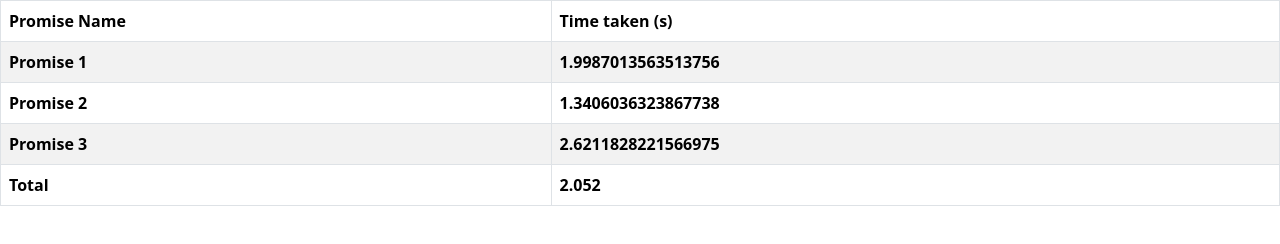
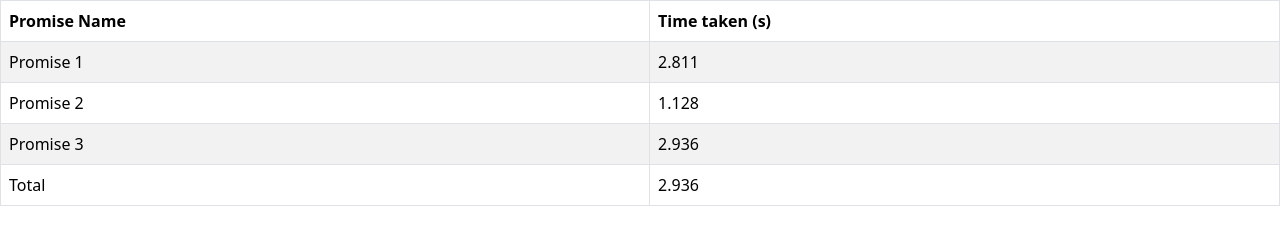
Before and after one commit to acciojob/wait-for-multiple-promises-9087000, a website: page main.html in a window 1280 px wide. Drawn offline with nearby package versions, Linux system fonts and the light colour scheme.

Commit message:
created a submission

```diff
--- a/main.html
+++ b/main.html
@@ -20,27 +20,14 @@
           <th>Time taken (s)</th>
         </tr>
       </thead>
-<tbody id="output">
-    <tr id="loading">
-        <td>Loading...</td>
-        <td>Loading...</td>
-    </tr>
-    <tr id="loading">
-        <td>Loading...</td>
-        <td>Loading...</td>
-    </tr>
-    <tr id="loading">
-        <td>Loading...</td>
-        <td>Loading...</td>
-    </tr>
-    <tr id="loading">
-        <td>Loading...</td>
-        <td>Loading...</td>
-    </tr>
-</tbody>
+      <tbody id="output">
+		   <tr id="loading">
+                <td colspan="2">Loading...</td>
+            </tr>
+	  </tbody>
     </table>
 
-     <script type="text/javascript" src="./script.js"></script>
+    <script type="text/javascript" src="./script.js"></script>
     <script
       src="https://cdn.jsdelivr.net/npm/bootstrap@5.3.0-alpha1/dist/js/bootstrap.bundle.min.js"
       integrity="sha384-w76AqPfDkMBDXo30jS1Sgez6pr3x5MlQ1ZAGC+nuZB+EYdgRZgiwxhTBTkF7CXvN"
--- a/script.js
+++ b/script.js
@@ -1,52 +1,36 @@
 //your JS code here. If required.
-//your JS code here. If required.
-const pro1=()=>{
-	let time = Math.random() * 2000 + 1000;
-    return new Promise((resolve,reject)=>{
-        setTimeout(()=>{
-            resolve(['Promise 1',time])
-        },time)
-    })
+function getRandomTime(min, max) {
+        return (Math.random() * (max - min + 1) + min).toFixed(3);
 }
+function getPromise() {
+	return new Promise((res,rej)=>{
+	const time=getRandomTime(1,3);
+	setTimeout(()=>{
+			res(time);
+		},time*1000);
+	});
+}
+const p1=getPromise();
+const p2=getPromise();
+const p3=getPromise();
 
-const pro2=()=>{
-	let time = Math.random() * 2000 + 1000;
-    return new Promise((resolve,reject)=>{
-        setTimeout(()=>{
-            resolve(["Promise 2",time])
-        },2002)
-    })
-}
+const arr=[p1,p2,p3];
 
+const startTime=performance.now();
 
-const pro3=()=>{
-	let time = Math.random() * 2000 + 1000;
-    return new Promise((resolve,reject)=>{
-        setTimeout(()=>{
-            resolve(["Promise 3",time])
-        },2052)
-    })
-}
-let body=document.getElementById("output");
-function solve(){
-    let obj1=new Date();
-    console.log(obj1);
-    Promise.all([pro1(),pro2(),pro3()]).then((data)=>{
-        console.log(data);
-        let obj2=new Date();
-        console.log(obj2);
-        body.innerHTML="";
-        data.forEach(element => {
-            console.log(element);
-            body.innerHTML+=`<tr>
-            <th>${element[0]}</th>
-            <th>${element[1]/1000}</th>
-        </tr>`
-        });
-        body.innerHTML+=` <tr>
-        <th>Total</th>
-        <th>${(obj2-obj1)/1000}</th>
-    </tr>`
-    })
-}
-solve();
+Promise.all(arr).then((res)=>{
+	const loading=document.getElementById("loading");
+	if(loading) loading.remove();
+
+	const tbody=document.getElementById("output");
+	res.forEach((r,i)=>{
+		const row = document.createElement('tr');
+        row.innerHTML = `<td>Promise ${i+1}</td><td>${r}</td>`;
+        tbody.appendChild(row);
+	});
+
+	const totalTime = ((performance.now() - startTime) / 1000).toFixed(3);
+	const totalRow = document.createElement('tr');
+    totalRow.innerHTML = `<td>Total</td><td>${totalTime}</td>`;
+	tbody.appendChild(totalRow);
+});
```
